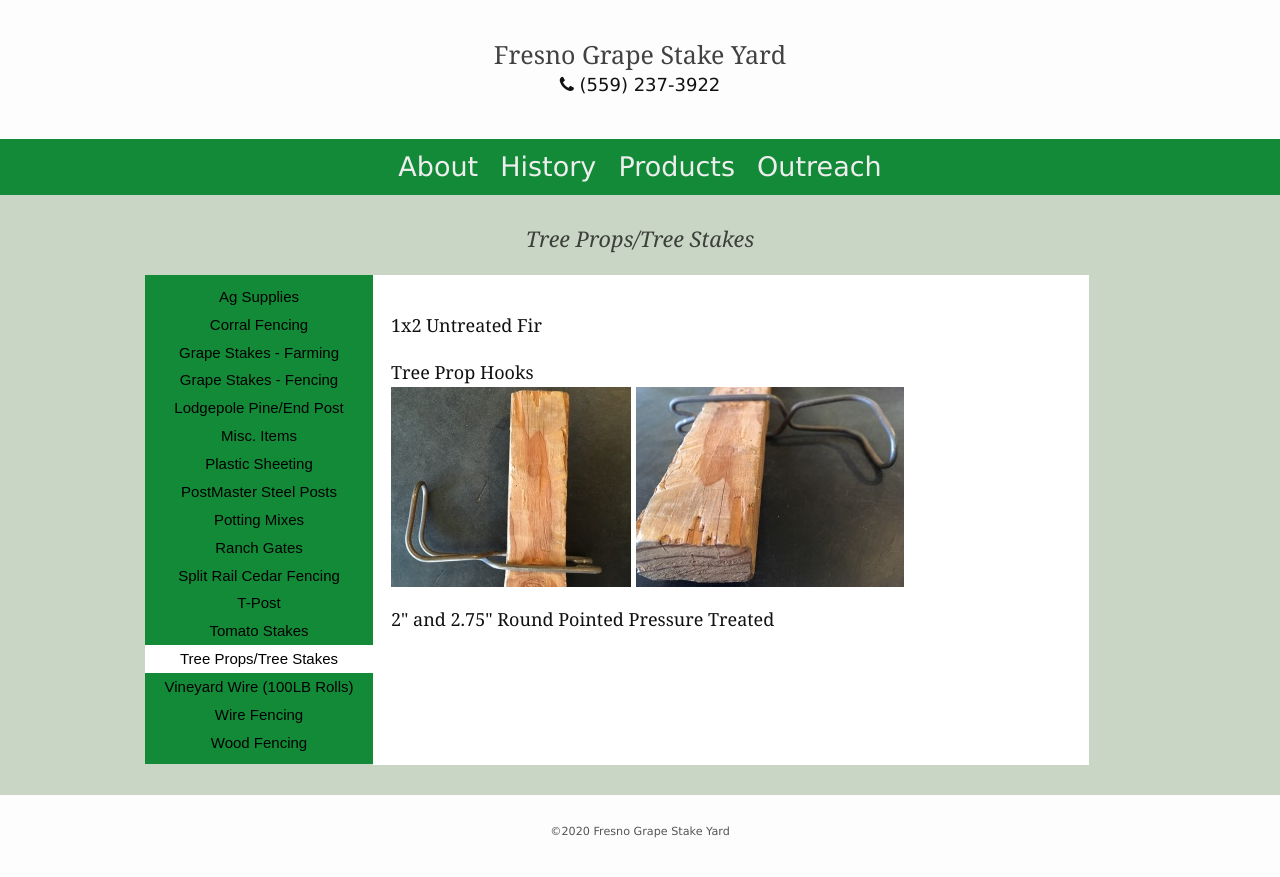
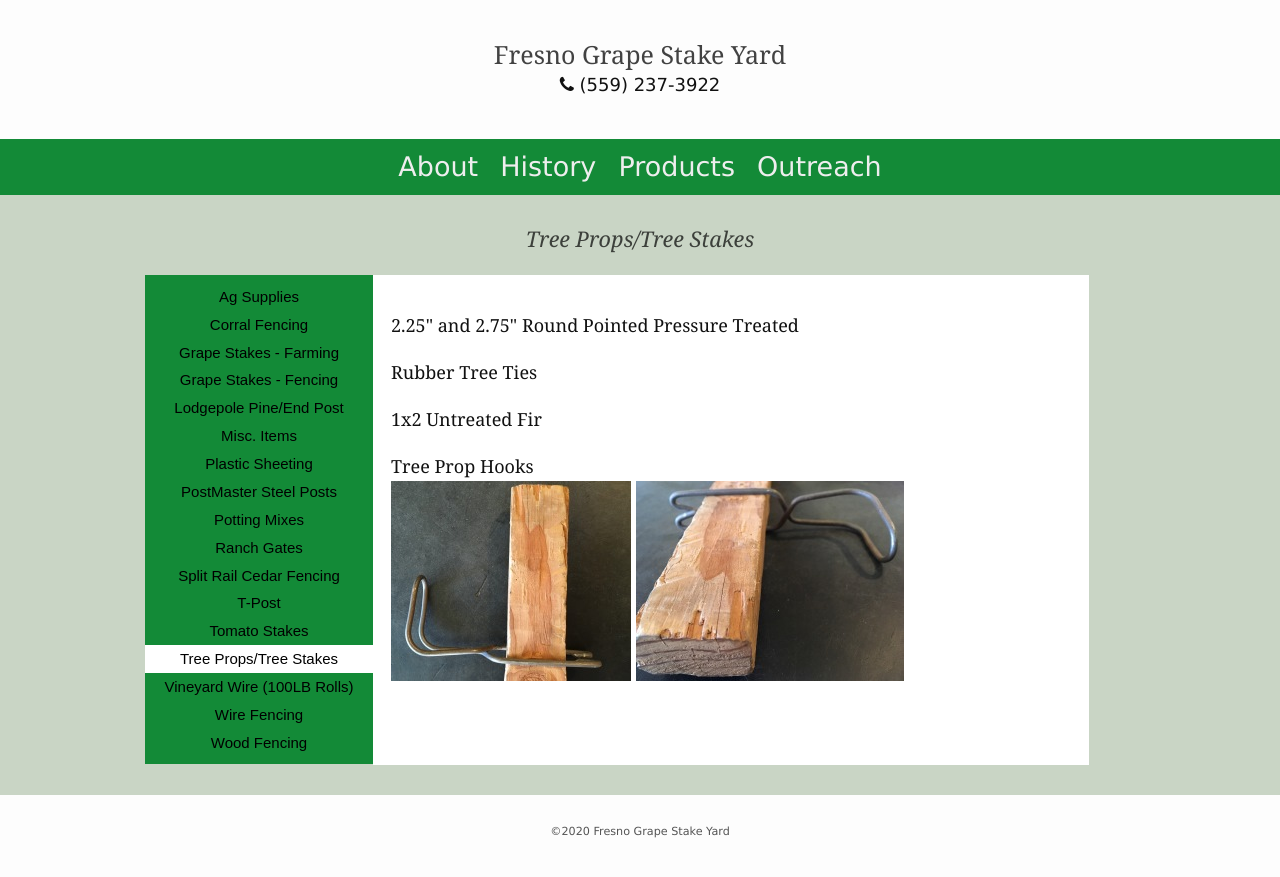
Before and after one commit to fresnograpestakeyard/fresnograpestakeyard.github.io, a Jekyll site: the page built from _pages/tree_props_tree_stakes.md, in a window 1280 px wide. Shown: the top 877 px of the page. Built offline with Jekyll 4.4.1, drawn with Linux system fonts in a browser that asks for light colours; nearby versions of some CDN libraries.

Commit message:
tree props - reorganise, update dims

```diff
--- a/_pages/tree_props_tree_stakes.md
+++ b/_pages/tree_props_tree_stakes.md
@@ -4,6 +4,10 @@
 permalink: /products/tree-props-tree-stakes
 group: products
 ---
+
+<p>2.25" and 2.75" Round Pointed Pressure Treated</p>
+
+<p>Rubber Tree Ties</p>
 
 <p>1x2 Untreated Fir</p>
 
```
Also changed, not shown: other parts of _pages/tree_props_tree_stakes.md (+0 -2 lines).
